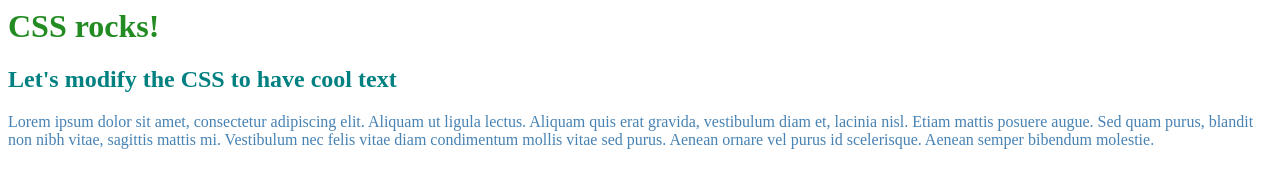
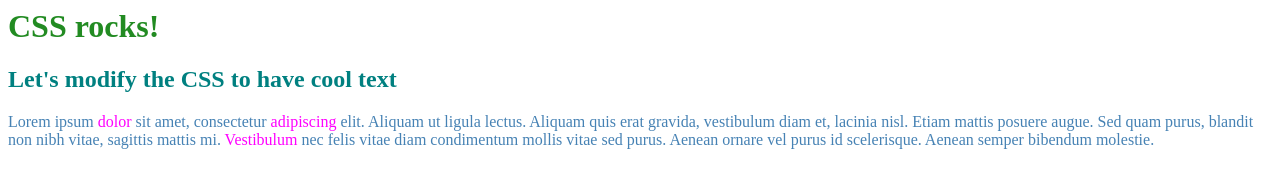
Before and after one commit to AnaLopezP/IRONHACK2, a plain HTML site: page ej4/ejercicio4.html in a window 1280 px wide. Drawn offline with Linux system fonts and the light colour scheme.

Commit message:
me ha salido genial a la primera

```diff
--- a/ej4/ej4.css
+++ b/ej4/ej4.css
@@ -7,3 +7,6 @@ h2 {
 p {
     color: #4682b4
 }
+#palabra, #palabra2, #palabra3 {
+    color: fuchsia
+}
--- a/ej4/ejercicio4.html
+++ b/ej4/ejercicio4.html
@@ -4,4 +4,4 @@
 
 <h2>Let's modify the CSS to have cool text</h2>
 
-<p>Lorem ipsum dolor sit amet, consectetur adipiscing elit. Aliquam ut ligula lectus. Aliquam quis erat gravida, vestibulum diam et, lacinia nisl. Etiam mattis posuere augue. Sed quam purus, blandit non nibh vitae, sagittis mattis mi. <span>Vestibulum</span> nec felis vitae diam condimentum mollis vitae sed purus. Aenean ornare vel purus id scelerisque. Aenean semper bibendum molestie.</p>
+<p>Lorem ipsum <span id = "palabra2">dolor</span> sit amet, consectetur <span id = "palabra3">adipiscing</span> elit. Aliquam ut ligula lectus. Aliquam quis erat gravida, vestibulum diam et, lacinia nisl. Etiam mattis posuere augue. Sed quam purus, blandit non nibh vitae, sagittis mattis mi. <span id = "palabra">Vestibulum</span> nec felis vitae diam condimentum mollis vitae sed purus. Aenean ornare vel purus id scelerisque. Aenean semper bibendum molestie.</p>
```
